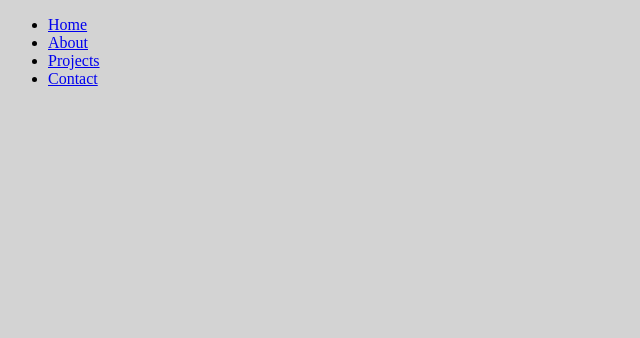
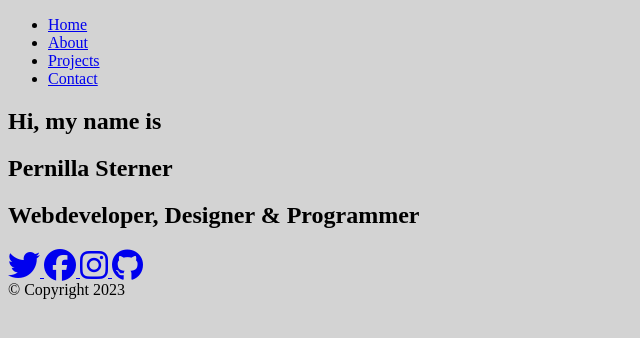
Before and after one commit to pernillasterner/TheSociety, a plain HTML site: page dist/index.html in a window 1280 px wide. Shown: the whole page, without its empty margins (0-640 px from the left). Drawn offline with Linux system fonts and the light colour scheme.

Commit message:
Basic HTML structure

```diff
--- a/dist/index.html
+++ b/dist/index.html
@@ -28,5 +28,37 @@
         </ul>
       </nav>
     </header>
+    <main>
+      <section class="home">
+        <h2>Hi, my name is</h2>
+        <h1 class="home__name">
+          Pernilla
+          <span class="home__name--last">Sterner</span>
+        </h1>
+        <h2>Webdeveloper, Designer & Programmer</h2>
+
+        <div class="social-icons">
+          <a href="#!">
+            <i class="fab fa-twitter fa-2x"></i>
+          </a>
+          <a href="#!">
+            <i class="fab fa-facebook fa-2x"></i>
+          </a>
+          <a href="#!">
+            <i class="fab fa-instagram fa-2x"></i>
+          </a>
+          <a href="#!">
+            <i class="fab fa-github fa-2x"></i>
+          </a>
+        </div>
+        <footer>&copy; Copyright 2023</footer>
+      </section>
+    </main>
+
+    <script
+      src="https://kit.fontawesome.com/4293e854d5.js"
+      crossorigin="anonymous"
+    ></script>
+    <script src="js/main.js"></script>
   </body>
 </html>
```
